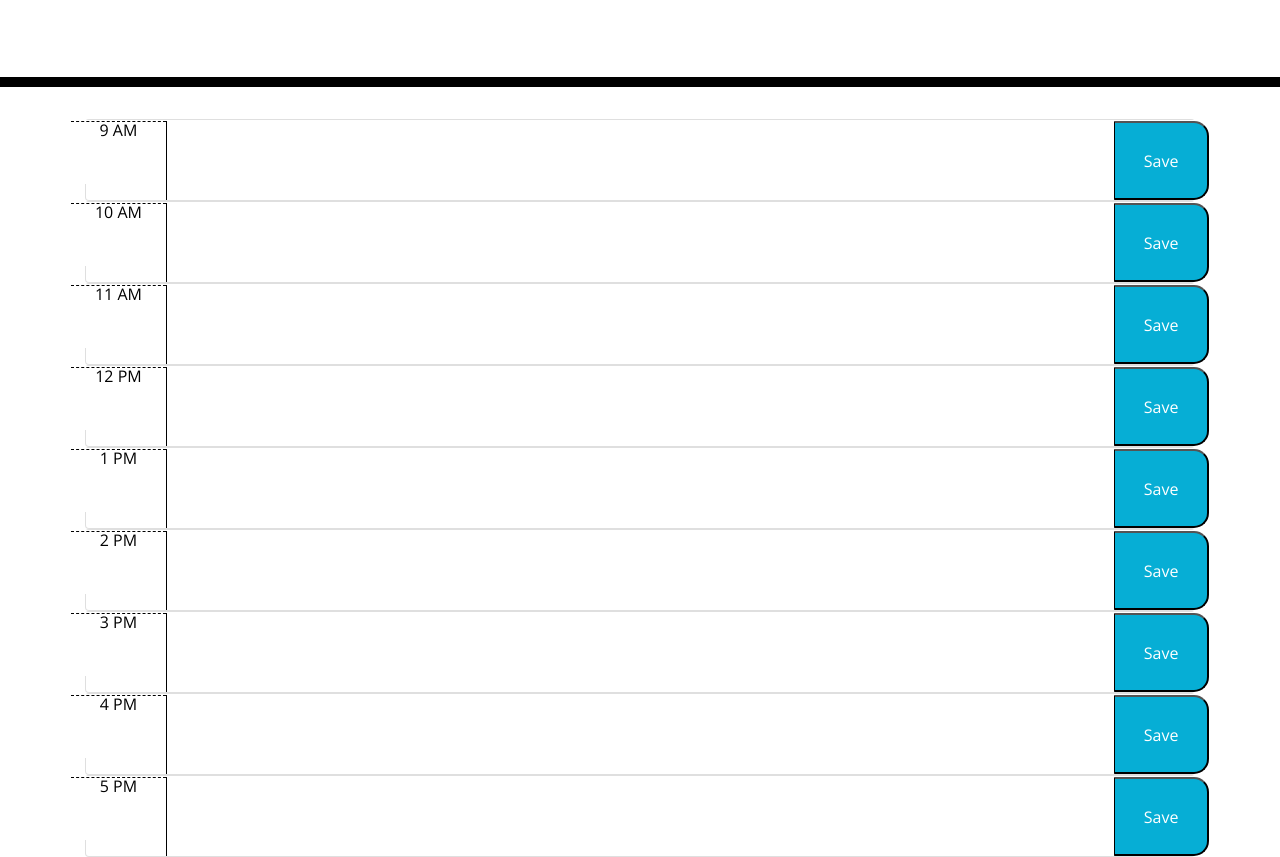
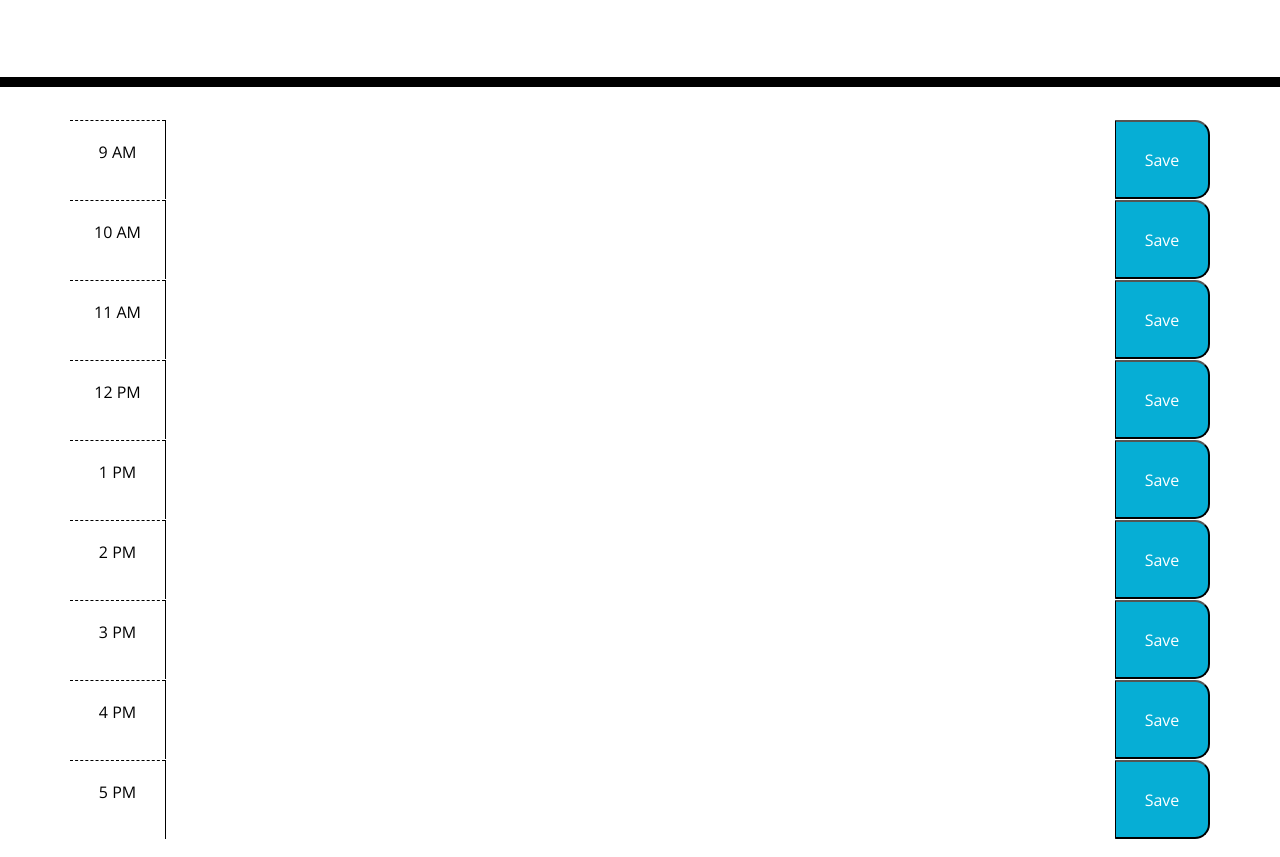
Before and after one commit to Star-Gibson/day__planner, a plain HTML site: page index.html in a window 1280 px wide. Shown: the part 181-1038 px from the top of the page. Drawn offline with nearby package versions, Linux system fonts and the light colour scheme.

Commit message:
Correctly linked css, deleted card class

```diff
--- a/assets/style.css
+++ b/assets/style.css
@@ -40,7 +40,12 @@ textarea {
   background-color: #ffffff;
   color: #000000;
   border-top: 1px dashed #000000;
+
+    display: flex;
+    align-items: center;
+    justify-content: center;
 }
+
 
 .past {
   background-color: #d3d3d3;
--- a/index.html
+++ b/index.html
@@ -18,7 +18,7 @@
       href="https://fonts.googleapis.com/css?family=Open+Sans&display=swap"
       rel="stylesheet"
     />
-    <link rel="stylesheet" href="/assets/style.css" />
+    <link rel="stylesheet" href="assets/style.css" />
     <title>Work Day Scheduler</title>
   </head>
 
@@ -32,72 +32,72 @@
   <div class="container">
     <!-- Timeblocks: 9AM - 5PM, each row needs a save button, input field, and the time(1hr block)-->
     <!--9AM-->
-    <div class="card">
-      <div class="row time-block" id=9AM>
+    <div class="time-block">
+      <div class="row" id=9AM>
         <p class="col-1 hour">9 AM</p>
-        <textarea type="text" id="9" class="col-10"></textarea>
+        <textarea type="text" id="9" class="col-10" ></textarea>
         <button class="saveBtn col-1">Save</button>
       </div>
     </div>
     <!--10AM-->
-    <div class="card">
-      <div class="row time-block" id=10AM>
+    <div class="time-block">
+      <div class="row" id=10AM>
         <p class="col-1 hour">10 AM</p>
         <textarea type="text" id="10" class="col-10"></textarea>
         <button class="saveBtn col-1">Save</button>
       </div>
     </div>
     <!--11AM-->
-    <div class="card">
-      <div class="row time-block" id=11AM>
+    <div class="time-block">
+      <div class="row" id=11AM>
         <p class="col-1 hour">11 AM</p>
         <textarea type="text" id="11" class="col-10"></textarea>
         <button class="saveBtn col-1">Save</button>
       </div>
     </div>
     <!--12PM-->
-    <div class="card">
-      <div class="row time-block" id=12PM>
+    <div class="time-block">
+      <div class="row" id=12PM>
         <p class="col-1 hour">12 PM</p>
         <textarea type="text" id="12" class="col-10"></textarea>
         <button class="saveBtn col-1">Save</button>
       </div>
     </div>
     <!--1PM-->
-    <div class="card">
-      <div class="row time-block" id=1PM>
+    <div class="time-block">
+      <div class="row" id=1PM>
         <p class="col-1 hour">1 PM</p>
         <textarea type="text" id="13" class="col-10"></textarea>
         <button class="saveBtn col-1">Save</button>
       </div>
     </div>
     <!--2PM-->
-    <div class="card">
-      <div class="row time-block" id=2PM>
+    <div class="time-block">
+      <div class="row" id=2PM>
         <p class="col-1 hour">2 PM</p>
         <textarea type="text" id="14" class="col-10"></textarea>
         <button class="saveBtn col-1">Save</button>
       </div>
     </div>
     <!--3PM-->
-    <div class="card">
-      <div class="row time-block" id=3PM>
+    <div class="time-block">
+      <div class="row" id=3PM>
         <p class="col-1 hour">3 PM</p>
         <textarea type="text" id="15" class="col-10"></textarea>
         <button class="saveBtn col-1">Save</button>
       </div>
     </div>
     <!--4PM-->
-    <div class="card">
-      <div class="row time-block" id=4PM>
+    <div class="time-block">
+      <div class="row" id=4PM>
         <p class="col-1 hour">4 PM</p>
         <textarea type="text" id="16" class="col-10"></textarea>
         <button class="saveBtn col-1">Save</button>
       </div>
     </div>
     <!--5PM-->
-    <div class="card">
-      <div class="row time-block" id=5PM>
+    <div class="time-block">
+      <div class="row" id=5PM>
         <p class="col-1 hour">5 PM</p>
         <textarea type="text" id="17" class="col-10"></textarea>
         <button class="saveBtn col-1">Save</button>
```
